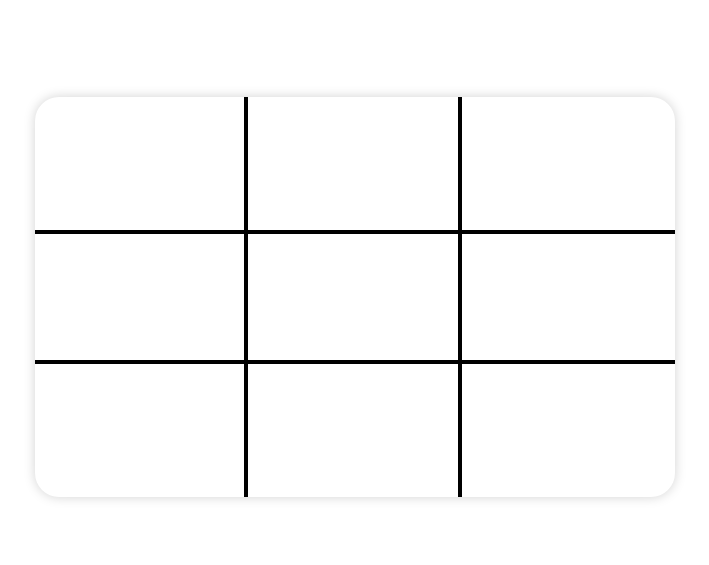
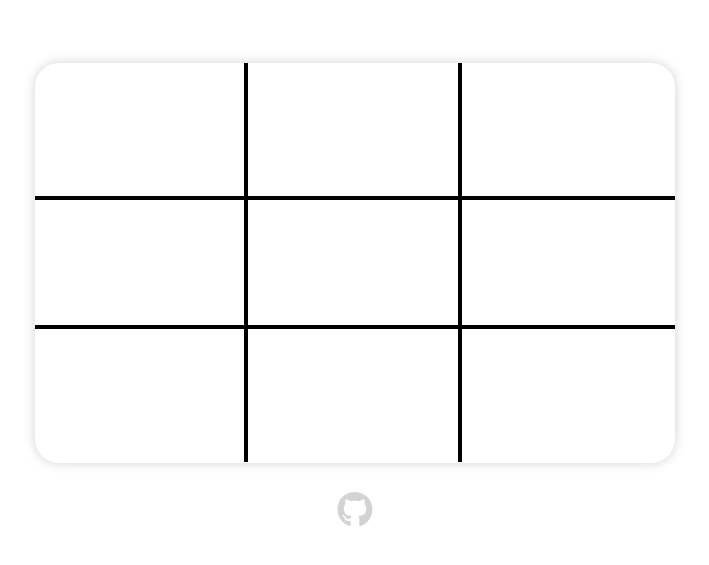
Before and after one commit to MuneebGulzar/3-en-raya, a plain HTML site: page index.html in a window 1280 px wide. Shown: the part 103-668 px from the top of the page, without its empty margins (285-994 px from the left). Drawn offline with Linux system fonts and the light colour scheme.

Commit message:
Update index.html

```diff
--- a/index.html
+++ b/index.html
@@ -7,6 +7,7 @@
     <meta name="viewport" content="width=device-width, initial-scale=1.0">
     <title>Tres en Raya</title>
     <script src="index.js"></script>
+    <script src="https://kit.fontawesome.com/a30d349fd2.js" crossorigin="anonymous"></script>
     <link rel="stylesheet" href="index.css">
 </head>
 
@@ -34,4 +35,7 @@
         <div class="border-right"></div>
         <div class="border-bottom-right"></div>
     </div>
+    <footer>
+        <a href="https://github.com/MuneebGulzar" target="_blank"><i class="fa-brands fa-github"></i></a>
+    </footer>
 </html>
```
